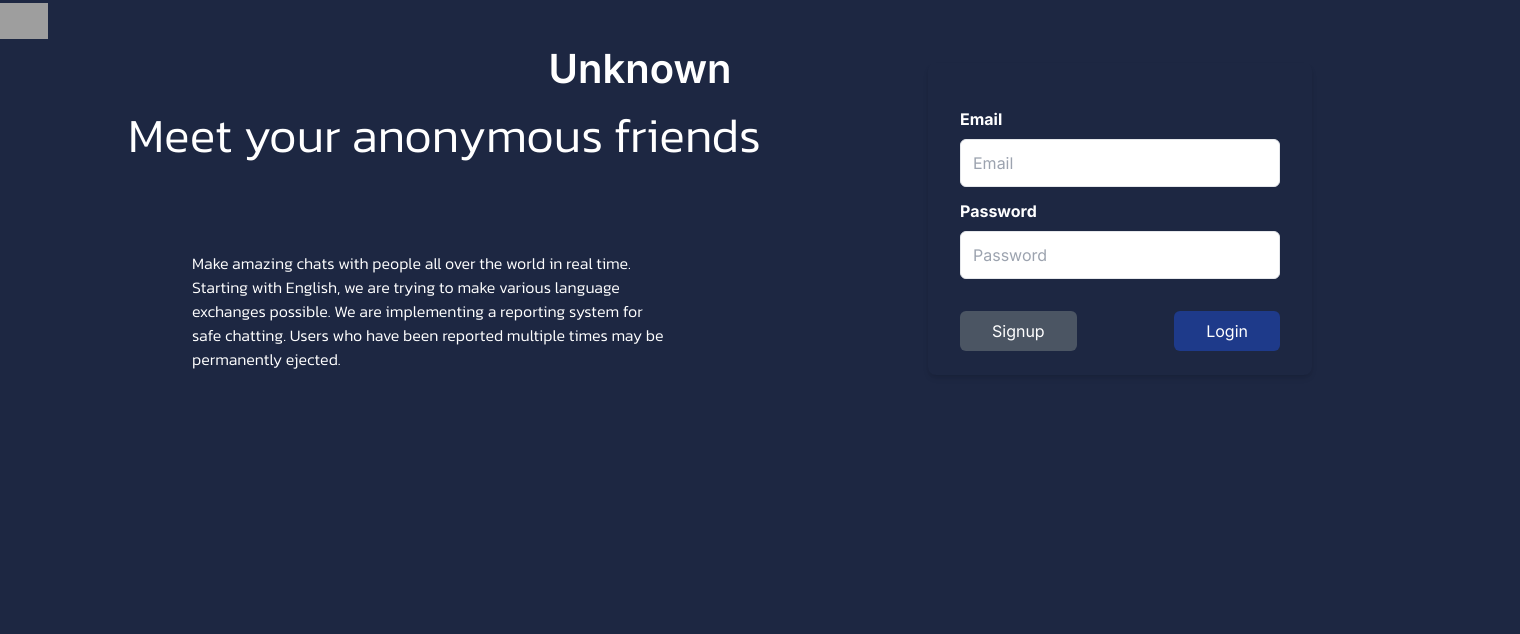
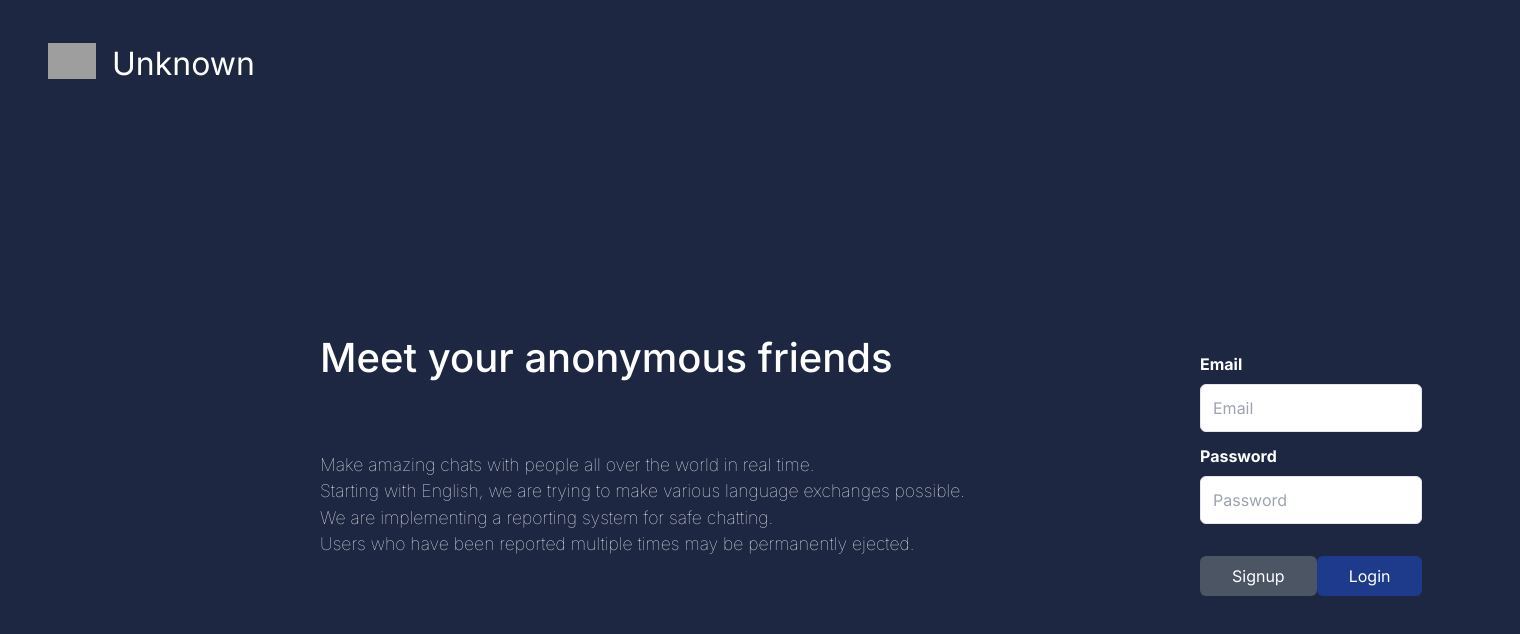
Before and after one commit to 2023-Unknown/Unknown, a Next.js app in the folder Unknown_Frontend/: page /login in a window 1280 px wide. Shown: the top 634 px of the page, 1520 px wide, since content can reach past the window. Built offline with nearby package versions, Linux system fonts and the light colour scheme; grey boxes are pictures that could not be loaded.

Commit message:
design : Login/SignUp Page

```diff
--- a/Unknown_Frontend/app/globals.css
+++ b/Unknown_Frontend/app/globals.css
@@ -22,6 +22,20 @@
 	font-family: 'Kanit';
 }
 
+.LogoDiv {
+	display: flex;
+	margin-top: 2.5rem;
+	margin-left: 3rem;
+	font-size: 2rem;
+	color: white;
+}
+
+.Logo {
+	margin-top: 0.2rem;
+	margin-right: 1rem;
+	width: 3rem;
+}
+
 .DefaultDiv {
 	/* 수평 중앙 정렬하기 */
 	margin: 0 auto;
@@ -31,6 +45,7 @@
 .CenterDiv {
 	/* 수평 중앙 정렬하기 */
 	margin: 0 auto;
+	margin-top: 15rem;
 	width: 50rem;
 	font-size: 1.1rem;
 	font-weight: 200;
@@ -103,87 +118,44 @@
 	margin-top: -45rem;
 }
 
-.SplitDiv {
-	display: flex;
-	justify-content: space-between;
+.Loading {
+	margin-left: 41rem;
+	margin-top: 20rem;
+	position: fixed;
 }
 
-.SplitRightDiv {
+.Main {
+	margin-top: 15rem;
+	display: flex;
 }
 
-.SplitLeftDiv {
+.MainText {
 }
 
 .MainTitle {
-	font-weight: 600;
+	font-weight: 500;
 	font-size: 2.5rem;
 	margin: 0 auto;
-	color: white;
-	align-items: center;
-	text-align: center;
-}
-
-.MainInfo {
-	font-family: 'Kanit';
-	margin-top: 0rem;
-	margin-left: 8rem;
-	font-size: 3rem;
-	font-weight: 300;
+	margin-left: 20rem;
 	color: white;
 }
 
-.MainBox {
-	margin-left: 12rem;
-	width: 30rem;
-	align-items: center;
-}
-
-.SubInfo {
-	font-family: 'Kanit';
-	margin-top: 5rem;
-	font-size: 1rem;
+.SubText {
+	width: 50rem;
+	margin-top: 4rem;
+	margin-left: 20rem;
+	font-size: 1.1rem;
 	color: white;
 	font-weight: 50;
 }
 
-.InputBox {
-	width: 50rem;
-	margin-left: 45rem;
-	margin-top: -35rem;
-}
-
-.Dice {
-	margin-top: 0.2rem;
-	margin-right: 1rem;
-	width: 3rem;
-}
-
-.LogoTitle {
-	display: flex;
-	align-items: center;
-	margin-top: 1rem;
-	margin-left: 2.5rem;
-	margin-bottom: 15rem;
-	font-size: 2rem;
-	color: white;
+.LoginInput {
+	width: 25rem;
+	margin-left: 3rem;
 }
 
 .LogoSignup {
-	display: flex;
-	align-items: center;
-	margin-bottom: 3rem;
-	font-size: 1.5rem;
-	font-weight: 500;
-	color: black;
-}
-
-.LogoSignupPic {
-	width: 2rem;
-}
-
-.LogoPic {
-	margin-top: 0.2rem;
-	margin-right: 1rem;
+	margin: 0 auto;
 	width: 3rem;
 }
 
@@ -275,9 +247,3 @@
 	width: 3rem;
 	white-space: pre-line;
 }
-
-.Loading {
-	margin-left: 41rem;
-	margin-top: 20rem;
-	position: fixed;
-}
--- a/Unknown_Frontend/app/login/page.tsx
+++ b/Unknown_Frontend/app/login/page.tsx
@@ -1,25 +1,25 @@
 import LoginBox from '../../components/Login';
+import Logo from '../../components/Logo';
 
 export default function Main() {
 	return (
-		<div className='Main'>
-			<div className='MainTitle'>
-				<img
-					className='Dice'
-					src='https://images-eds-ssl.xboxlive.com/image?url=Q_rwcVSTCIytJ0KOzcjWTYl.n38D8jlKWXJx7NRJmQKBAEDCgtTAQ0JS02UoaiwRKJu7IXE5p0ljF.XZq88_C_s3UL1VlzvBplYDodmaXiLfR9P2ktgJS5uJp1QqKV40EEsW4QyOSkEeeG7FBMxo8A--&format=source'></img>
-				Unknown
-			</div>{' '}
-			<h1 className='MainInfo'>Meet your anonymous friends </h1>
-			<div className='MainBox'>
-				<p className='SubInfo'>
-					{' '}
-					Make amazing chats with people all over the world in real time. Starting
-					with English, we are trying to make various language exchanges possible. We
-					are implementing a reporting system for safe chatting. Users who have been
-					reported multiple times may be permanently ejected.
-				</p>
-			</div>
-			<div className='InputBox'>
+		<div className='DefaultDiv'>
+			<Logo />
+			<div className='Main'>
+				<div className='MainText'>
+					<h1 className='MainTitle'>Meet your anonymous friends </h1>
+					<div className='SubText'>
+						<p>Make amazing chats with people all over the world in real time.</p>
+						<p>
+							Starting with English, we are trying to make various language exchanges
+							possible.
+						</p>
+						<p>We are implementing a reporting system for safe chatting. </p>
+						<p>
+							Users who have been reported multiple times may be permanently ejected.
+						</p>
+					</div>
+				</div>
 				<LoginBox />
 			</div>
 		</div>
--- a/Unknown_Frontend/app/page.tsx
+++ b/Unknown_Frontend/app/page.tsx
@@ -38,14 +38,14 @@
 					</button>
 				</div>
 			</div>
-			<div className='BottomDiv'>
+			{/* <div className='BottomDiv'>
 				{isLogined && (
 					<button className='LogoutButton' onClick={logout}>
 						<Image src='/logout.png' alt='logout' width='60' height='60' />
 						See u next time!
 					</button>
 				)}
-			</div>
+			</div> */}
 		</div>
 	);
 }
--- a/Unknown_Frontend/components/Login.tsx
+++ b/Unknown_Frontend/components/Login.tsx
@@ -41,12 +41,8 @@
 	};
 
 	return (
-		<div>
-			<div className='relative flex min-h-screen text-gray-400 antialiased flex-col justify-center overflow-hidden bg-navy-50 py-6 sm:py-12'>
-				<div className='relative py-3 sm:w-96 mx-auto text-center'>
+		<div className='LoginInput'>
 			<form onSubmit={handleSubmit}>
-						<div className='mt-4 shadow-md rounded-lg text-left'>
-							<div className='h-5 bg-navy-100 rounded-t-md'></div>
 				<div className='px-8 py-6'>
 					<label className='block font-bold text-white'>Email</label>
 					<input
@@ -79,10 +75,8 @@
 						</button>
 					</div>
 				</div>
-						</div>
 			</form>
-				</div>
-			</div>
+
 			{isModalOpen && <SignUpModal modalVisible={modalVisible} />}
 		</div>
 	);
--- a/Unknown_Frontend/components/Logo.tsx
+++ b/Unknown_Frontend/components/Logo.tsx
@@ -1,19 +1,14 @@
-import Link from 'next/link'
-
+import Link from 'next/link';
 
 export default function Main() {
-  return (
-    <div className='Logo'>
-        <div className='LogoTitle'>
-        <Link href='/'>
-            <img className='LogoPic'
-            src='https://images-eds-ssl.xboxlive.com/image?url=Q_rwcVSTCIytJ0KOzcjWTYl.n38D8jlKWXJx7NRJmQKBAEDCgtTAQ0JS02UoaiwRKJu7IXE5p0ljF.XZq88_C_s3UL1VlzvBplYDodmaXiLfR9P2ktgJS5uJp1QqKV40EEsW4QyOSkEeeG7FBMxo8A--&format=source'></img>
-        </Link>
-            <Link href='/'>
-                Unknown
-            </Link>
-        </div>
-    </div>
-
-  )
+	return (
+		<div className='LogoDiv'>
+			<Link href='/'>
+				<img
+					className='Logo'
+					src='https://images-eds-ssl.xboxlive.com/image?url=Q_rwcVSTCIytJ0KOzcjWTYl.n38D8jlKWXJx7NRJmQKBAEDCgtTAQ0JS02UoaiwRKJu7IXE5p0ljF.XZq88_C_s3UL1VlzvBplYDodmaXiLfR9P2ktgJS5uJp1QqKV40EEsW4QyOSkEeeG7FBMxo8A--&format=source'></img>
+			</Link>
+			<Link href='/'>Unknown</Link>
+		</div>
+	);
 }
--- a/Unknown_Frontend/components/SignUp.tsx
+++ b/Unknown_Frontend/components/SignUp.tsx
@@ -52,7 +52,9 @@
 			<div className='fixed inset-0 flex items-center justify-center z-10 bg-black bg-opacity-50'>
 				<div className='bg-white rounded-lg p-8 max-w-md'>
 					<div>
-						<Logo />
+						<img
+							className='LogoSignup'
+							src='https://images-eds-ssl.xboxlive.com/image?url=Q_rwcVSTCIytJ0KOzcjWTYl.n38D8jlKWXJx7NRJmQKBAEDCgtTAQ0JS02UoaiwRKJu7IXE5p0ljF.XZq88_C_s3UL1VlzvBplYDodmaXiLfR9P2ktgJS5uJp1QqKV40EEsW4QyOSkEeeG7FBMxo8A--&format=source'></img>
 					</div>
 					<form onSubmit={handleSubmit}>
 						<input
@@ -89,6 +91,8 @@
 						</button>
 					</form>
 
+					{returnCode !== '' && (
+						<>
 							<input
 								type='text'
 								placeholder='Authentication Code'
@@ -103,6 +107,8 @@
 								className='bg-blue-800 font-semibold text-white py-2 px-40 rounded-md hover:bg-blue-600 ml-1 mt-6'>
 								Certify Email
 							</button>
+						</>
+					)}
 				</div>
 			</div>
 		</div>
--- a/Unknown_Frontend/components/SignupLogo.tsx
+++ /dev/null
@@ -1,19 +0,0 @@
-import Link from 'next/link'
-
-
-export default function Main() {
-  return (
-    <div className='Logo'>
-        <div className='LogoSignup'>
-        <Link href='/'>
-            <img className='LogoSignupPic'
-            src='https://images-eds-ssl.xboxlive.com/image?url=Q_rwcVSTCIytJ0KOzcjWTYl.n38D8jlKWXJx7NRJmQKBAEDCgtTAQ0JS02UoaiwRKJu7IXE5p0ljF.XZq88_C_s3UL1VlzvBplYDodmaXiLfR9P2ktgJS5uJp1QqKV40EEsW4QyOSkEeeG7FBMxo8A--&format=source'></img>
-        </Link>
-            <Link href='/'>
-                Unknown
-            </Link>
-        </div>
-    </div>
-
-  )
-}
```
Lines whose indentation alone changed are shown as unchanged.
